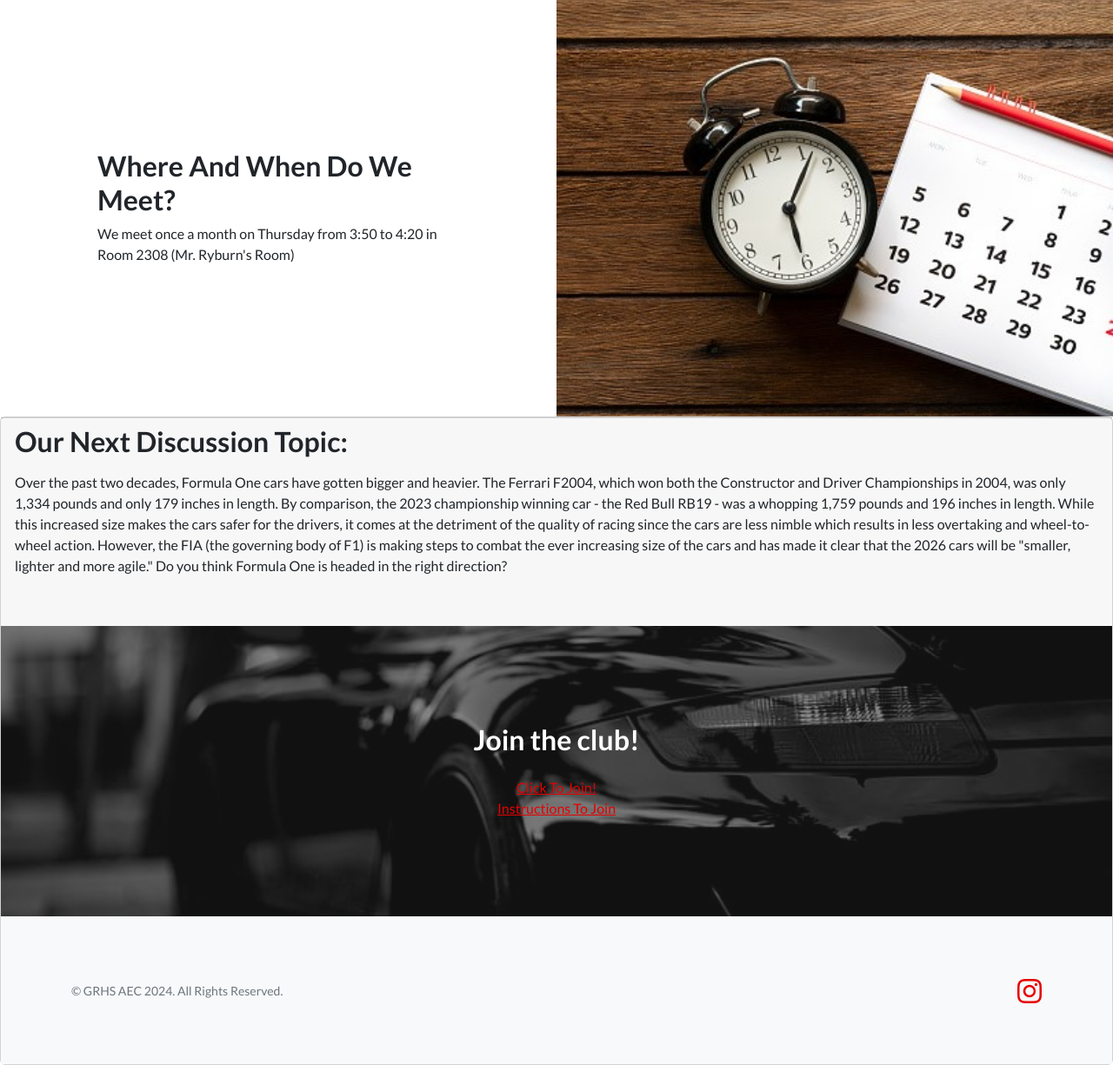
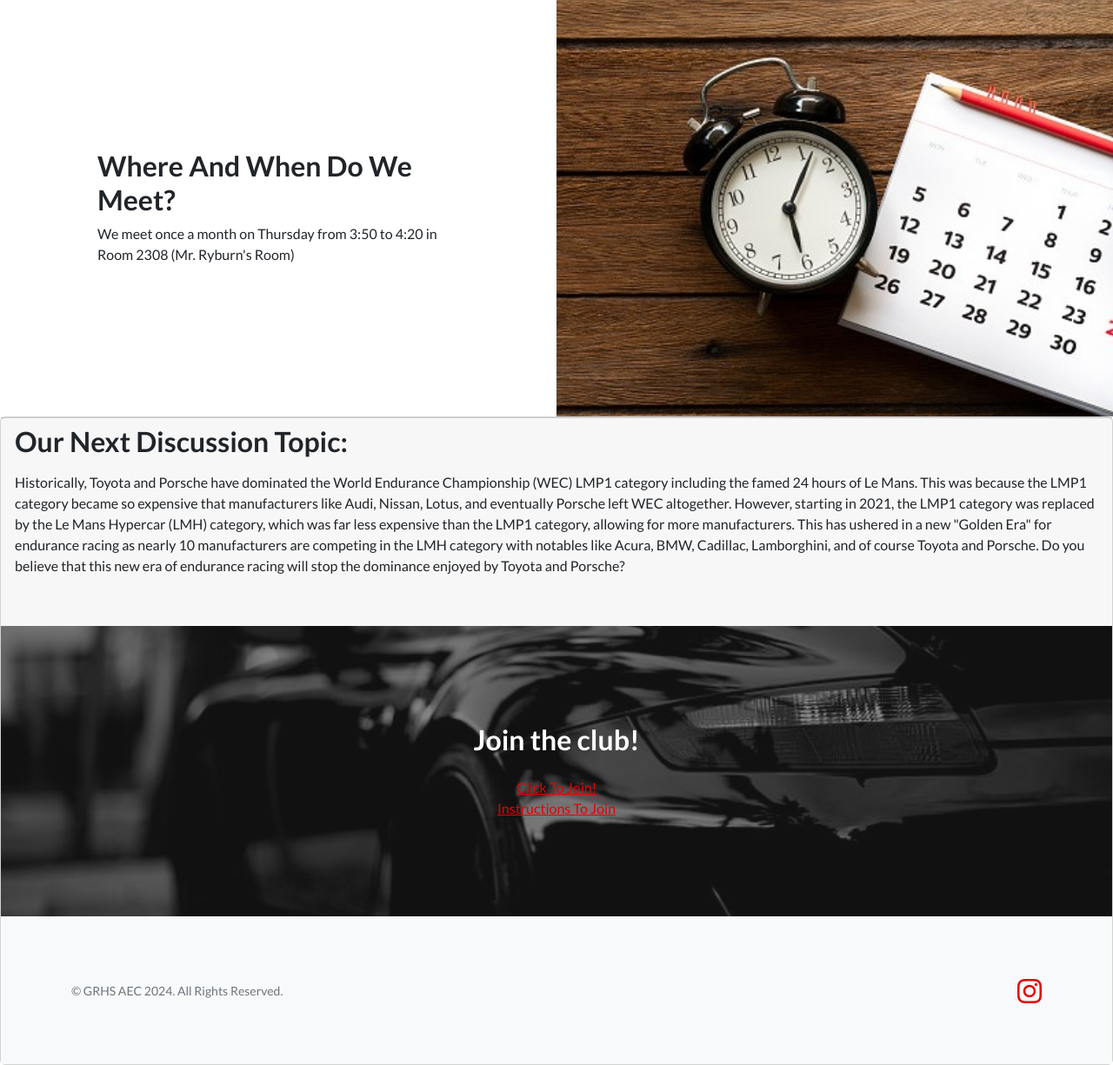
Before and after one commit to yeetse/GrhsClub, a Django app: page / in a window 1280 px wide. Shown: the part 1714-2939 px from the top of the page at 87% size. Run offline with Django 4.2, Linux system fonts and the light colour scheme; some libraries are stand-ins or nearby versions.

Commit message:
Update index.html

```diff
--- a/myapp/templates/myapp/index.html
+++ b/myapp/templates/myapp/index.html
@@ -73,9 +73,12 @@
           <div class="card-footer" style="height: 15rem;">
               <div class="row justify-content-center">
                 <h2 class="mb-3">Our Next Discussion Topic:</h2>
-                  <p class="mb-0">Over the past two decades, Formula One cars have gotten bigger and heavier. The Ferrari F2004, which won both the Constructor and Driver Championships in 2004, was only 1,334 pounds and only 179 inches in length. By comparison, the 2023 championship winning car - the Red Bull RB19 - was a whopping 1,759 pounds and 196 inches in length. While this increased size makes the cars safer for the drivers, it comes
-                      at the detriment of the quality of racing since the cars are less nimble which results in less overtaking and wheel-to-wheel action. However, the FIA (the governing body of F1) is making steps to combat the ever increasing size of the cars and has made it clear that the 2026
-                      cars will be "smaller, lighter and more agile." Do you think Formula One is headed in the right direction?</p>
+                  <p class="mb-0">Historically, Toyota and Porsche have dominated the World Endurance Championship (WEC) LMP1 category including the famed
+                  24 hours of Le Mans. This was because the LMP1 category became so expensive that manufacturers like Audi, Nissan, Lotus, and eventually Porsche
+                  left WEC altogether. However, starting in 2021, the LMP1 category was replaced by the Le Mans Hypercar (LMH) category, which was far less expensive
+                  than the LMP1 category, allowing for more manufacturers. This has ushered in a new "Golden Era" for endurance racing as nearly 10 manufacturers are
+                  competing in the LMH category with notables like Acura, BMW, Cadillac, Lamborghini, and of course Toyota and Porsche. Do you believe that this new era
+                  of endurance racing will stop the dominance enjoyed by Toyota and Porsche?</p>
               </div>
         </div>
         <!-- Call to Action-->
```
